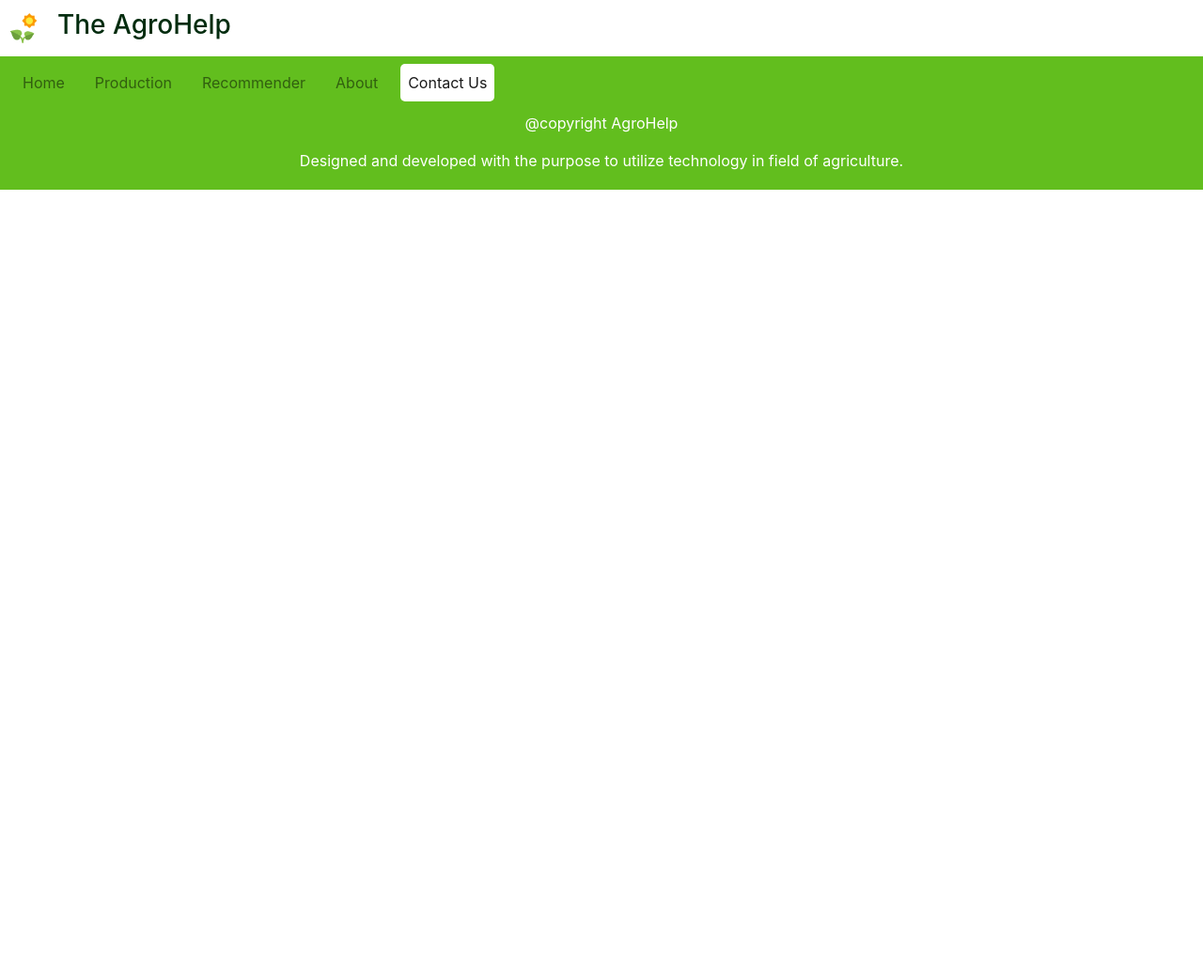
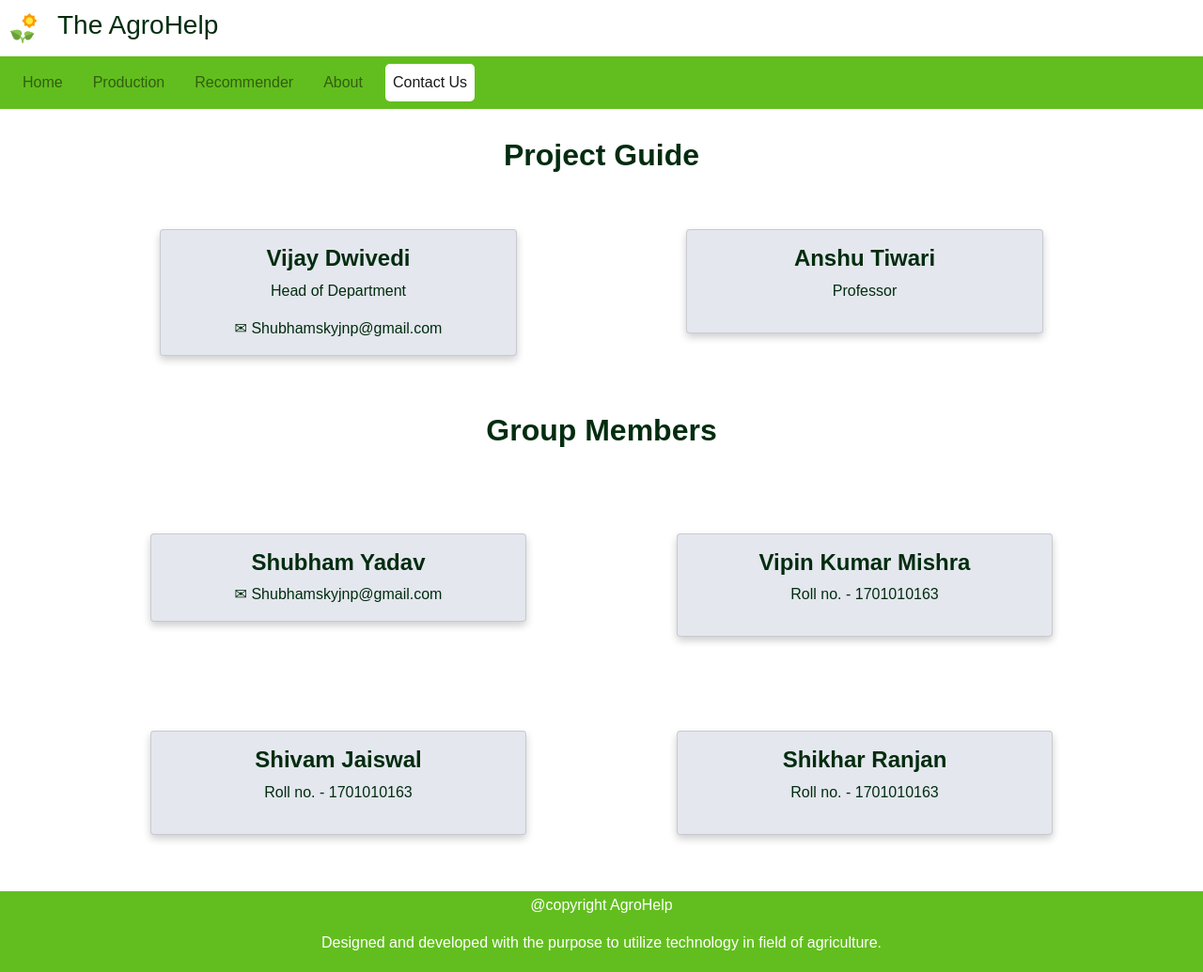
Before and after one commit to shubham-yadav-git/AgroHelp, a Flask app: page /contact in a window 1280 px wide. Shown: the whole page at 94% size. Before the commit the page ends 202 px from the top, so only its background shows below. Run offline with Flask 2, Linux system fonts and the light colour scheme; parts of the project's set-up code (start-up, migrations or seed data) failed here and were passed over; some libraries are stand-ins or nearby versions.

Commit message:
contact page update

```diff
--- a/templates/contactus.html
+++ b/templates/contactus.html
@@ -1,9 +1,135 @@
 {% extends 'layout.html' %}
 
 {% block content %}
-    <div id="container" name="container" class="container">
+<style>
+    * {
+        box-sizing: border-box;
+    }
+
+    body {
+        font-family: Arial, Helvetica, sans-serif;
+    }
+
+    h2 {
+
+        padding: 30px;
+    }
+
+    /* Float four columns side by side */
+    .column {
+        float: left;
+        width: 50%;
+        padding: 20px 90px;
+    }
+
+    .column1 {
+        float: left;
+        width: 50%;
+        padding: 50px 80px;
+    }
+
+    /* Remove extra left and right margins, due to padding */
+    .row {
+        margin: 10px -5px;
+    }
+
+    /* Clear floats after the columns */
+    .row:after {
+        content: "";
+        display: table;
+        clear: both;
+    }
+
+    /* Responsive columns */
+    @media screen and (max-width: 600px) {
+        .column {
+            width: 100%;
+            display: block;
+            margin-bottom: 30px;
+        }
+    }
+
+    /* Style the counter cards */
+    .card {
+        box-shadow: 0 4px 8px 0 rgba(0, 0, 0, 0.2);
+        padding: 16px;
+        text-align: center;
+        background-color: #e4e7ee;
+    }
+</style>
+<div id="container" name="container" class="container">
+    <h2 style="text-align-last: center;"><b>Project Guide</b></h2>
+
+    <div class="row">
+        <div class="column">
+            <div class="card">
+
+                <div class="container">
+                    <h4><b>Vijay Dwivedi</b></h4>
+                    <p>Head of Department</p>
+                    <span>&#9993; Shubhamskyjnp@gmail.com</span>
+                </div>
+            </div>
+        </div>
+
+        <div class="column">
+            <div class="card">
+
+                <div class="container">
+                    <h4><b>Anshu Tiwari</b></h4>
+                    <p>Professor</p>
+                </div>
+            </div>
+        </div>
+
+
+    </div>
+    <h2 style="text-align-last: center;"> <b>Group Members</b></h2>
+    <div class="row">
+        <div class="column1">
+            <div class="card">
+
+                <div class="container">
+                    <h4><b>Shubham Yadav</b></h4>
+                    <span>&#9993; Shubhamskyjnp@gmail.com</span>
+
+                </div>
+            </div>
+        </div>
+
+        <div class="column1">
+            <div class="card">
+
+                <div class="container">
+                    <h4><b>Vipin Kumar Mishra</b></h4>
+                    <p>Roll no. - 1701010163</p>
+                </div>
+            </div>
+        </div>
+
+        <div class="column1">
+            <div class="card">
+
+                <div class="container">
+                    <h4><b>Shivam Jaiswal</b></h4>
+                    <p>Roll no. - 1701010163</p>
+                </div>
+            </div>
+        </div>
+
+        <div class="column1">
+            <div class="card">
+
+                <div class="container">
+                    <h4><b>Shikhar Ranjan</b></h4>
+                    <p>Roll no. - 1701010163</p>
+                </div>
+            </div>
+        </div>
 
 
     </div>
 
- {% endblock %}
+</div>
+
+{% endblock %}
```
